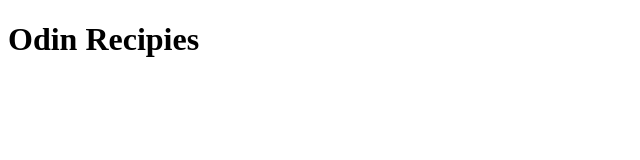
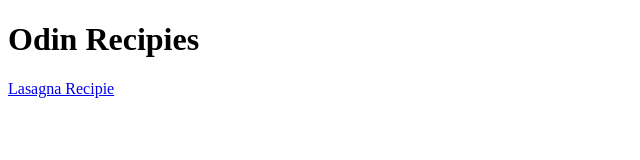
Before and after one commit to Rasuib/odin_recipies, a plain HTML site: page index.html in a window 1280 px wide. Shown: the whole page, without its empty margins (0-640 px from the left). Drawn offline with Linux system fonts and the light colour scheme.

Commit message:
changed the href link as the previous one showed error due to being incompplete

```diff
--- a/index.html
+++ b/index.html
@@ -7,6 +7,6 @@
 </head>
 <body>
     <h1>Odin Recipies</h1>
-    <a href = "lasagna.html " target = "_blank" Lasagna Recipie></a>
+    <a href = "recipies/lasagna.html" target = "_blank" >Lasagna Recipie</a>
 </body>
 </html>
```
